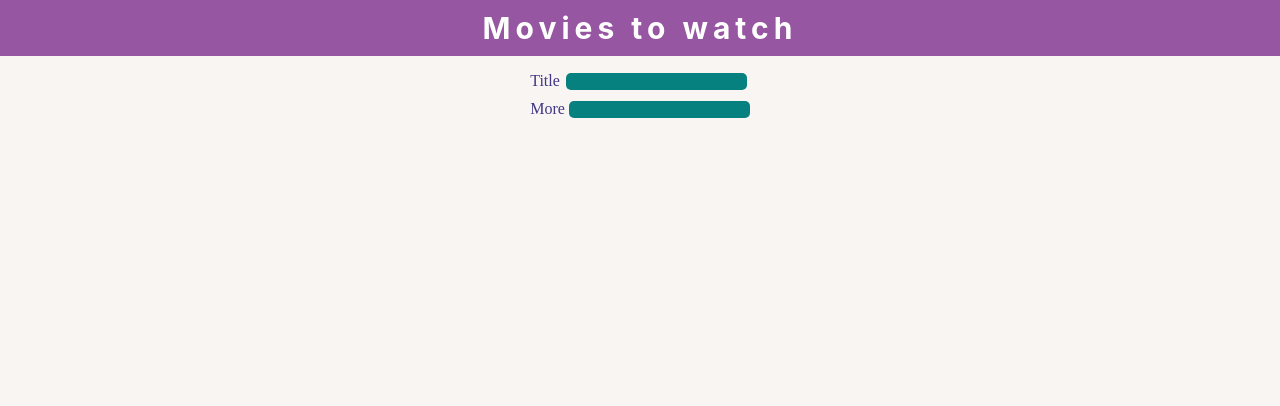
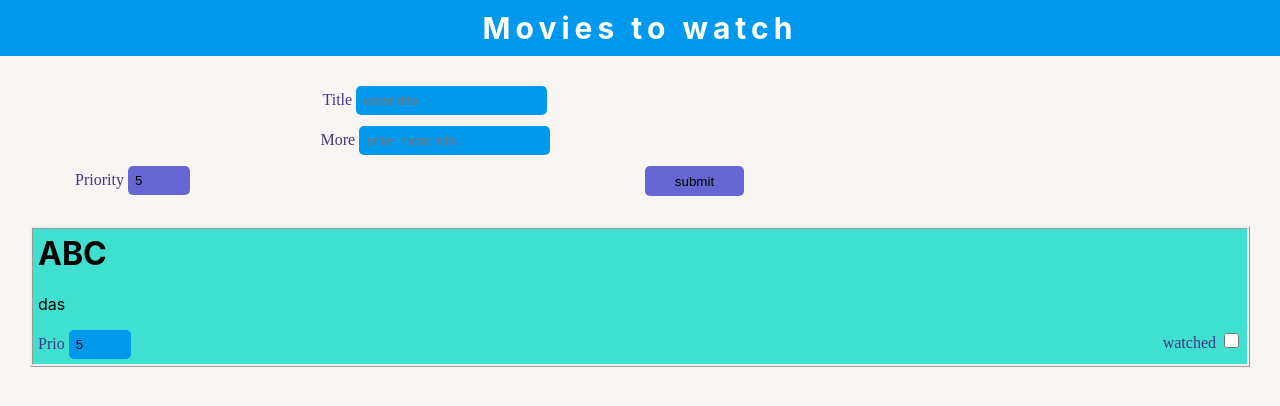
Before and after one commit to Samet91/Movies, a React (Vite) app: page / in a window 1280 px wide. Shown: the top 406 px of the page. Built offline with nearby package versions, Linux system fonts and the light colour scheme.

Commit message:
Add priority and card

```diff
--- a/src/app/App.tsx
+++ b/src/app/App.tsx
@@ -1,16 +1,37 @@
-import React from 'react';
+import React, { useState } from 'react';
 import Title from './components/Title/Title';
 import Inputs from './components/Inputs/Inputs';
+import Card from './components/Card/Card';
 
 function App(): JSX.Element {
+  const [cards, setCards] = useState([
+    {
+      title: 'ABC',
+      more: 'das',
+      priority: 5,
+    },
+  ]);
+
+  function handleSubmit(card: {
+    title: string;
+    more: string;
+    priority: number;
+  }) {
+    const newCards = [card, ...cards];
+    setCards(newCards);
+    return cards;
+  }
+
   return (
     <div>
       <header>
         <Title>Movies to watch</Title>
       </header>
-      <fieldset>
-        <Inputs></Inputs>
-      </fieldset>
+
+      <Inputs onSubmit={handleSubmit}></Inputs>
+      {cards.map((card) => (
+        <Card title={card.title} more={card.more} />
+      ))}
     </div>
   );
 }
--- /dev/null
+++ b/src/app/components/Card/Card.module.css
@@ -0,0 +1,27 @@
+.card {
+  border-style: ridge;
+  margin: 30px;
+  background-color: turquoise;
+}
+
+.card_title {
+  display: flex;
+  display: inline-block;
+  margin: 5px;
+}
+
+.card_prio {
+  display: grid;
+  grid-template-columns: 1fr 1fr;
+  margin: 5px;
+}
+
+.watched_style {
+  justify-self: flex-end;
+}
+
+[type='checkbox'] {
+  width: 15px;
+  height: 15px;
+  background-color: turquoise;
+}
--- /dev/null
+++ b/src/app/components/Card/Card.tsx
@@ -0,0 +1,46 @@
+import React from 'react';
+import classes from './Card.module.css';
+
+type CardProps = {
+  title: string;
+  more: string;
+};
+
+function Card({ title, more }: CardProps): JSX.Element {
+  return (
+    <div>
+      <div className={classes.card}>
+        <h1 className={classes.card_title}>{title}</h1>
+        <p>{more}</p>
+
+        <label className={classes.card_prio}>
+          <span>
+            Prio <input type="number" min={1} max={10} defaultValue={5} />
+          </span>
+          <span className={classes.watched_style}>
+            watched <input type="checkbox" />
+          </span>
+        </label>
+      </div>
+    </div>
+  );
+}
+
+export default Card;
+
+// <form className={classes.formElement}>
+//       <label className={classes.label} htmlFor="title">
+//         Title:
+//         <input type="text" name="name" id="title" placeholder="titlename" />
+//       </label>
+//       <label className={classes.label} htmlFor="description">
+//         Description:
+//         <input
+//           type="text"
+//           name="name"
+//           id="description"
+//           placeholder="description"
+//         />
+//       </label>
+//       <button className={classes.button}>Senden</button>
+//     </form>
--- a/src/app/components/Inputs/Inputs.module.css
+++ b/src/app/components/Inputs/Inputs.module.css
@@ -1,29 +1,16 @@
-fieldset {
-  display: flex;
-  justify-content: center;
-  border: none;
-}
-
-input {
-  background-color: #078080;
-  border-radius: 5px;
-  border: none;
-}
-
-label {
-  color: #423685;
-  font-family: cursive;
-}
-
 .form {
   display: grid;
-  grid-template-columns: 1fr;
+  grid-template-columns: 1fr 1fr 1fr 1fr;
+  grid-template-rows: 30px 30px 30px;
   grid-gap: 10px;
-  justify-content: start;
-  align-items: center;
-  margin-top: 10px;
+  margin-top: 30px;
 }
 
 .title_input {
-  margin-left: 2px;
+  grid-column: 2/5;
 }
+
+.more_input {
+  margin-left: -2px;
+  grid-column: 2/5;
+}
--- a/src/app/components/Inputs/Inputs.tsx
+++ b/src/app/components/Inputs/Inputs.tsx
@@ -1,42 +1,51 @@
 import classes from './Inputs.module.css';
-import React, {useState} from 'react';
-
+import React, { useState } from 'react';
+import Submit from '../Submit/Submit';
+import Priority from '../Priority/Priority';
 
 type InputProps = {
   onSubmit: (card: {
     title: string;
     more: string;
     isDone: boolean;
+    priority: number;
   }) => void;
 };
 
 function Inputs({ onSubmit }: InputProps): JSX.Element {
   const [title, setTitle] = useState('');
   const [more, setMore] = useState('');
+  const [priority, setPriority] = useState(5);
 
   function handleSubmit(event: React.FormEvent<HTMLFormElement>) {
     event.preventDefault();
-      onSubmit({ title, more, isDone:true });
+    onSubmit({ title, more, isDone: true, priority });
+    setTitle('')
+    setMore('')
+    setPriority(5)
   }
   return (
     <form className={classes.form} onSubmit={(event) => handleSubmit(event)}>
-      <label>
+      <label className={classes.title_input}>
         Title{' '}
         <input
-          className={classes.title_input}
           type="text"
+          placeholder="enter title.."
           value={title}
           onChange={(event) => setTitle(event.target.value)}
         />
       </label>
-      <label>
+      <label className={classes.more_input}>
         More{' '}
         <input
           type="text"
+          placeholder="enter more info.."
           value={more}
           onChange={(event) => setMore(event.target.value)}
         />
       </label>
+      <Priority priority={priority} setPriority={setPriority}></Priority>
+      <Submit>submit</Submit>
     </form>
   );
 }
--- /dev/null
+++ b/src/app/components/Priority/Priority.module.css
@@ -0,0 +1,8 @@
+.priority_styles {
+  grid-column: 1/3;
+  margin-left: 75px;
+}
+
+.prio {
+  background-color: #6665d2;
+}
--- /dev/null
+++ b/src/app/components/Priority/Priority.tsx
@@ -0,0 +1,25 @@
+import React from 'react';
+import classes from './Priority.module.css';
+
+type PriorityProps = {
+  priority: number
+  setPriority: (priority: string) => void;
+};
+function Priority({priority, setPriority}: PriorityProps) : JSX.Element {
+  return (
+    <label className={classes.priority_styles}>
+      Priority{' '}
+      <input
+        defaultValue={5}
+        className={classes.prio}
+        type="number"
+        value={priority}
+        min={1}
+        max={10}
+        onChange={(event) => setPriority(event.target.value)}
+        />
+    </label>
+  );
+}
+
+export default Priority;
--- /dev/null
+++ b/src/app/components/Submit/Submit.module.css
@@ -0,0 +1,7 @@
+.submit {
+  width: 99px;
+  background-color: #6665d2;
+  border: none;
+  border-radius: 5px;
+  grid-column: 3/5;
+}
--- /dev/null
+++ b/src/app/components/Submit/Submit.tsx
@@ -0,0 +1,12 @@
+import type { ReactNode } from 'react';
+import React from 'react';
+import classes from './Submit.module.css';
+
+type SubmitProps = {
+  children: ReactNode;
+};
+function Submit({ children }: SubmitProps): JSX.Element {
+  return <button className={classes.submit}>{children}</button>;
+}
+
+export default Submit;
--- a/src/app/components/Title/Title.module.css
+++ b/src/app/components/Title/Title.module.css
@@ -1,5 +1,5 @@
 .title {
-  background: #9656a1;
+  background: #09e;
   font-size: 30px;
   padding: 10px;
   color: white;
--- a/src/app/globals.css
+++ b/src/app/globals.css
@@ -12,3 +12,23 @@ code {
   font-family: source-code-pro, Menlo, Monaco, Consolas, 'Courier New',
     monospace;
 }
+
+form {
+  display: grid;
+}
+
+input {
+  background-color: #09e;
+  border-radius: 5px;
+  border: none;
+  padding: 7px;
+}
+
+label {
+  color: #423685;
+  font-family: cursive;
+}
+
+p {
+  margin-left: 5px;
+}
```
Lines whose indentation alone changed are shown as unchanged.
